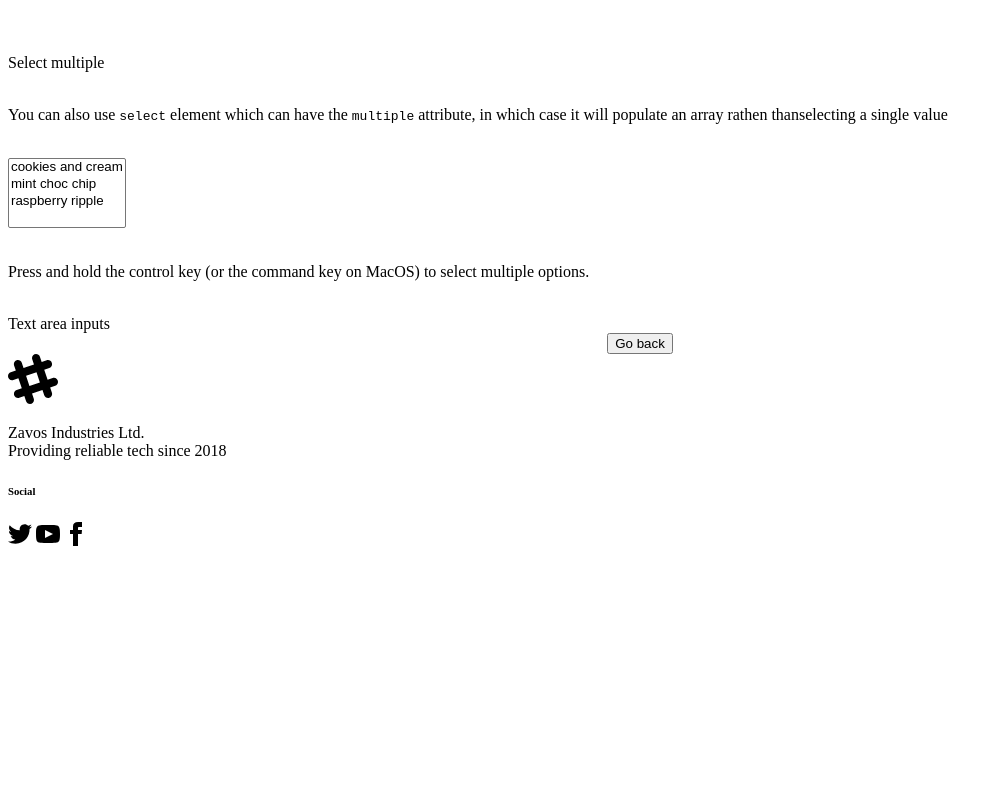
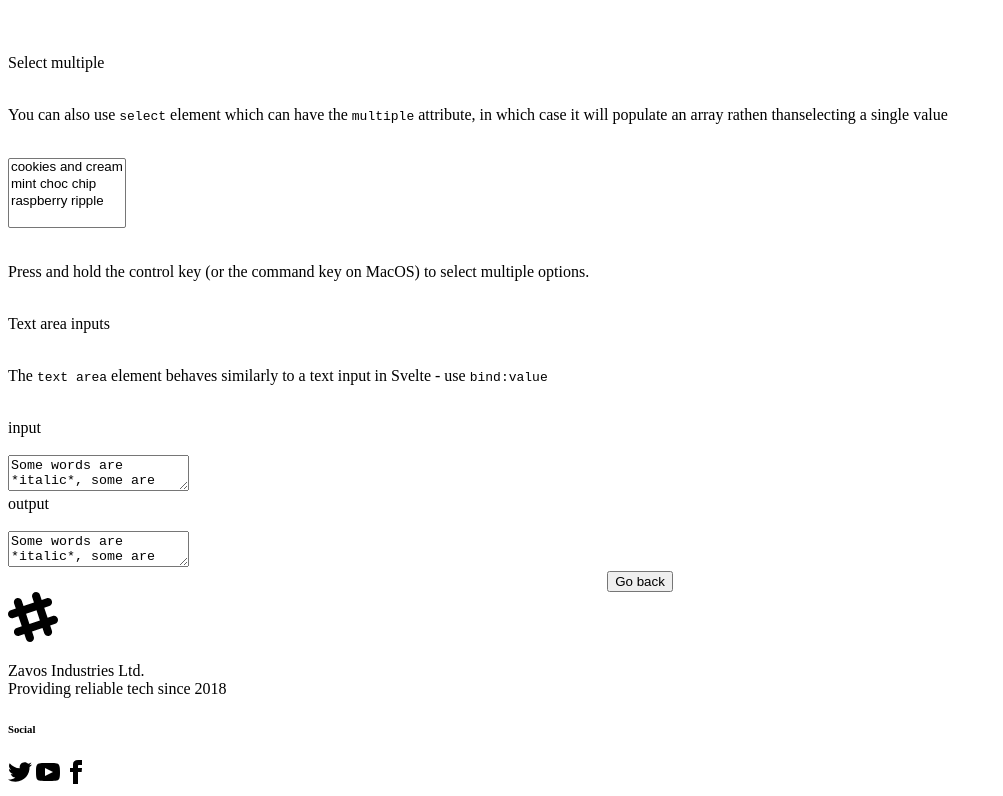
Before and after one commit to kzavos/svelte-training, a SvelteKit app: page /projects/project-5 in a window 1280 px wide. Shown: the part 1813-2609 px from the top of the page, without its empty margins (0-1003 px from the left). Before the commit the page ends 2371 px from the top, so only its background shows below. Built offline with nearby package versions, Linux system fonts and the light colour scheme.

Commit message:
Finish the last part of the tut on the bindings article

```diff
--- a/src/routes/projects/project-5/+page.svelte
+++ b/src/routes/projects/project-5/+page.svelte
@@ -30,6 +30,8 @@
 	let flavours = [];
 
 	const formatter = new Intl.ListFormat('en', { style: 'long', type: 'conjunction' });
+
+	let value = `Some words are *italic*, some are **bold**\n\n- lists\n- are\n- cool`;
 </script>
 
 <article class="container mx-auto max-w-3xl break-words px-4 py-8">
@@ -219,6 +221,29 @@
 	<p>Press and hold the control key (or the command key on MacOS) to select multiple options.</p>
 	<br />
 	<div class="prose text-3xl font-bold leading-relaxed">Text area inputs</div>
+	<br />
+	<p>
+		The <code>text area</code> element behaves similarly to a text input in Svelte - use
+		<code>bind:value</code>
+	</p>
+	<br />
+	<div class="grid">
+		input
+		<br />
+		<br />
+		<textarea
+			class="block h-full min-h-[150px] w-full rounded-lg border border-gray-300 bg-gray-50 p-2.5 text-sm text-gray-900 focus:border-blue-500 focus:ring-blue-500 dark:border-gray-600 dark:bg-gray-700 dark:text-white dark:placeholder-gray-400 dark:focus:border-blue-500 dark:focus:ring-blue-500"
+			bind:value
+		></textarea>
+		<br />
+		output
+		<br />
+		<br />
+		<textarea
+			class="block h-full min-h-[150px] w-full rounded-lg border border-gray-300 bg-gray-50 p-2.5 text-sm text-gray-900 focus:border-blue-500 focus:ring-blue-500 dark:border-gray-600 dark:bg-gray-700 dark:text-white dark:placeholder-gray-400 dark:focus:border-blue-500 dark:focus:ring-blue-500"
+			bind:value
+		></textarea>
+	</div>
 </article>
 
 <style>
```
Also changed, not shown: package.json (+7 -1 lines), 2 other files (tests, documents, lock files or other folders).
